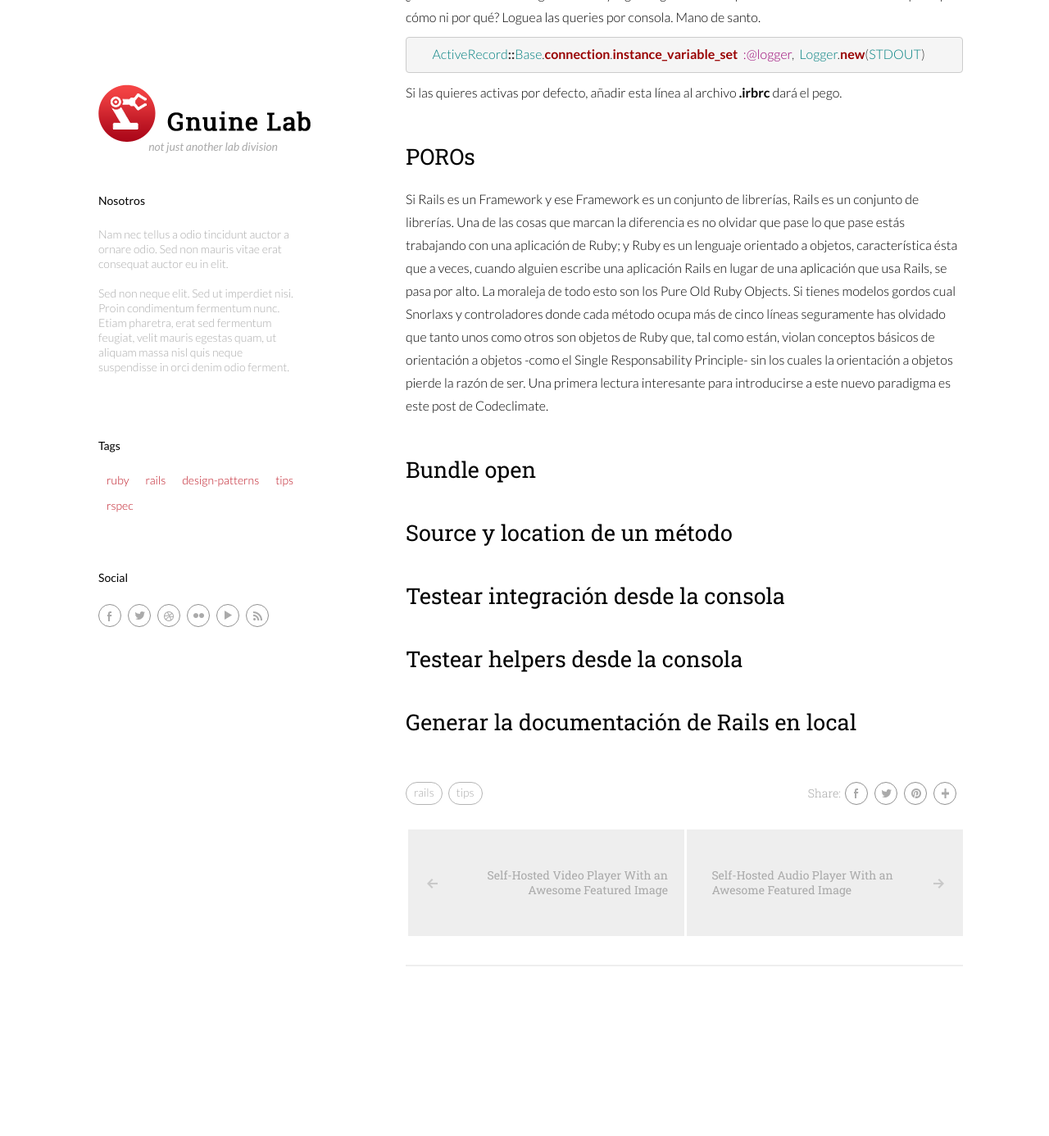
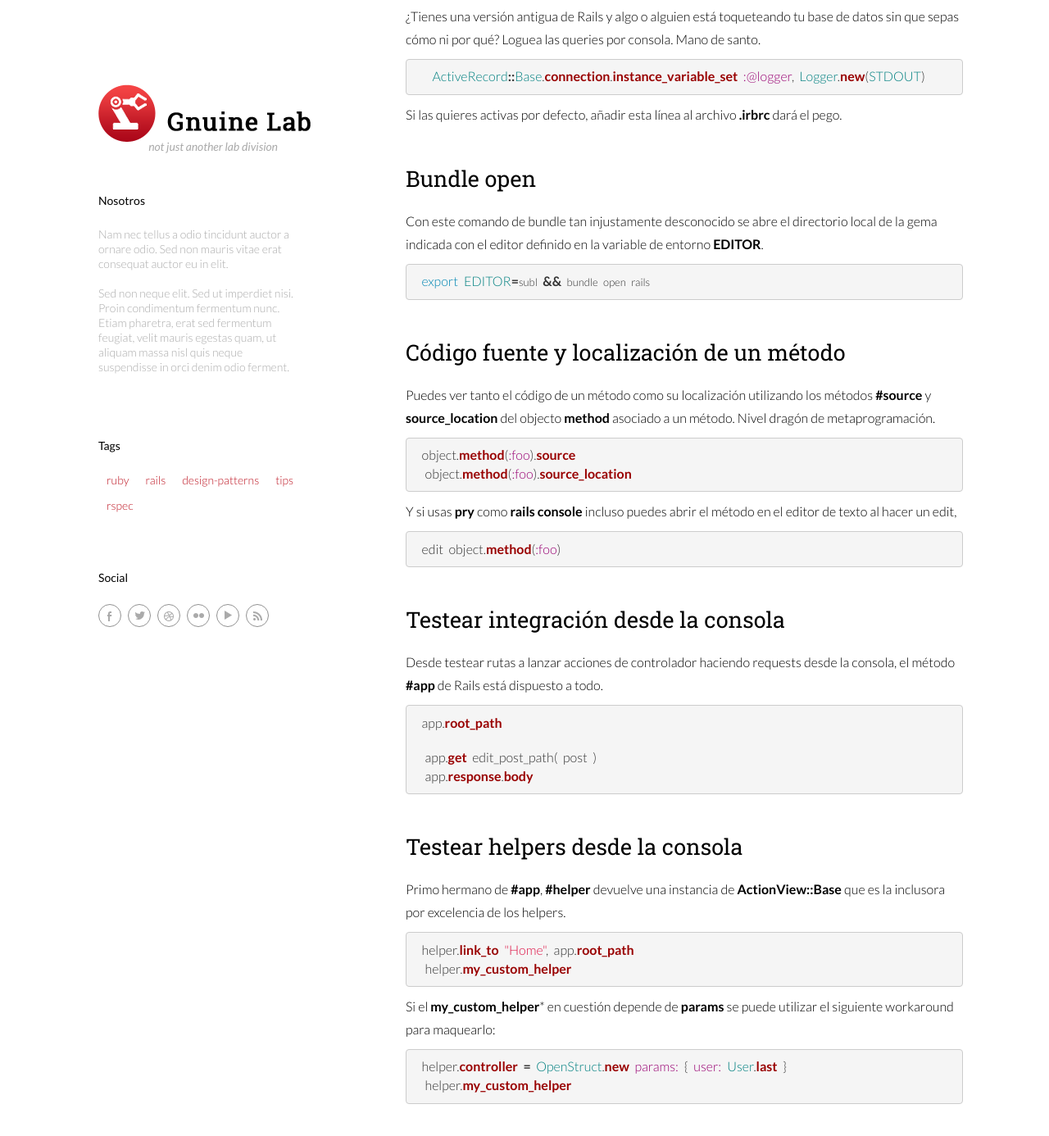
Before and after one commit to hizai/gnuine-lab, a Jekyll site: the page built from _posts/2014-04-22-truquillos-y-utilidades-de-rails.md, in a window 1280 px wide and 1400 px high, scrolled down 1423 px. Shown: the top 1386 px of the window at 82% size. Built offline with Jekyll 4.4.1, drawn with Linux system fonts in a browser that asks for light colours; nearby versions of some CDN libraries; library files that are not in the unit come from our copies; Markdown is read by kramdown in place of the engine named in the settings; before the commit the page ends 2722 px from its top, so only the background shows below that; some of the changed text lies outside the part shown.

Commit message:
Post: Truquillos y utilidades de Rails splitted in two different entries

```diff
--- a/_posts/2014-04-22-truquillos-y-utilidades-de-rails.md
+++ b/_posts/2014-04-22-truquillos-y-utilidades-de-rails.md
@@ -1,6 +1,6 @@
 ---
 layout: post
-title:  "Truquillos y utilidades de Rails"
+title:  "Truquillos y utilidades para la vida del desarrollador de Rails"
 date:   2014-04-22 09:06:00
 categories: rails tips
 author: Jesús Prieto
@@ -54,21 +54,67 @@
 
 Si las quieres activas por defecto, añadir esta línea al archivo **.irbrc** dará el pego.
 
-## POROs
-
-Si Rails es un Framework y ese Framework es un conjunto de librerías, Rails es un conjunto de librerías. Una de las cosas que marcan la diferencia es no olvidar que pase lo que pase estás trabajando con una aplicación de Ruby; y Ruby es un lenguaje orientado a objetos, característica ésta que a veces, cuando alguien escribe una aplicación Rails en lugar de una aplicación que usa Rails, se pasa por alto. La moraleja de todo esto son los Pure Old Ruby Objects. Si tienes modelos gordos cual [Snorlaxs][snorlax] y controladores donde cada método ocupa más de cinco líneas seguramente has olvidado que tanto unos como otros son objetos de Ruby que, tal como están, violan conceptos básicos de orientación a objetos -como el [Single Responsability Principle][single_responsability_principle]- sin los cuales la orientación a objetos pierde la razón de ser. Una primera lectura interesante para introducirse a este nuevo paradigma es [este post de Codeclimate][code_climate_poros].
-
 ## Bundle open
 
+Con este comando de bundle tan injustamente desconocido se abre el directorio local de la gema indicada  con el editor definido en la variable de entorno **EDITOR**.
 
+{% highlight bash %}
+  export EDITOR=subl && bundle open rails
+{% endhighlight %}
 
-## Source y location de un método
+## Código fuente y localización de un método
+
+Puedes ver tanto el código de un método como su localización utilizando los métodos **#source** y **source_location** del objecto **method** asociado a un método. Nivel dragón de metaprogramación.
+
+{% highlight ruby %}
+  object.method(:foo).source
+  object.method(:foo).source_location
+{% endhighlight %}
+
+Y si usas **pry** como **rails console** incluso puedes abrir el método en el editor de texto al hacer un edit,
+
+{% highlight ruby %}
+  edit object.method(:foo)
+{% endhighlight %}
 
 ## Testear integración desde la consola
 
+Desde testear rutas a lanzar acciones de controlador haciendo requests desde la consola, el método **#app** de Rails está dispuesto a todo.
+
+{% highlight ruby %}
+  app.root_path
+
+  app.get edit_post_path( post )
+  app.response.body
+{% endhighlight %}
+
 ## Testear helpers desde la consola
 
+Primo hermano de **#app**, **#helper** devuelve una instancia de **ActionView::Base** que es la inclusora por excelencia de los helpers.
+
+{% highlight ruby %}
+  helper.link_to "Home", app.root_path
+  helper.my_custom_helper
+{% endhighlight %}
+
+Si el **my_custom_helper*** en cuestión depende de **params** se puede utilizar el siguiente workaround para maquearlo:
+
+{% highlight ruby %}
+  helper.controller = OpenStruct.new params: { user: User.last }
+  helper.my_custom_helper
+{% endhighlight %}
+
 ## Generar la documentación de Rails en local
+
+¿Aislado en las montañas, sin rastro de ondas wifi y con mono de Rails? Rails viene con un conjunto de rake tasks para autogenerar HTML de la documentación en local. Échales un ojo con:
+
+{% highlight ruby %}
+  rake -T | grep doc
+{% endhighlight %}
+
+## POROs
+
+Si Rails es un Framework y ese Framework es un conjunto de librerías, Rails es un conjunto de librerías. Una de las cosas que marcan la diferencia es no olvidar que pase lo que pase estás trabajando con una aplicación de Ruby; y Ruby es un lenguaje orientado a objetos, característica ésta que a veces, cuando alguien escribe una aplicación Rails en lugar de una aplicación que usa Rails, se pasa por alto. La moraleja de todo esto son los Pure Old Ruby Objects. Si tienes modelos gordos cual [Snorlaxs][snorlax] y controladores donde cada método ocupa más de cinco líneas seguramente has olvidado que tanto unos como otros son objetos de Ruby que, tal como están, violan conceptos básicos sin los cuales la orientación a objetos pierde la razón de ser -como [Single Responsability Principle][single_responsability_principle]-. Una primera lectura interesante para introducirse a este nuevo paradigma es [este post de Codeclimate][code_climate_poros].
 
 [snorlax]: http://www.dltk-kids.com/pokemon/adoptions/143.gif
 [dry]: http://es.wikipedia.org/wiki/No_te_repitas
--- /dev/null
+++ b/rspec/index.html
@@ -0,0 +1,6 @@
+---
+layout: default
+title: Gnuine Lab&#58; Tag Rspec
+---
+
+{% include shared/list_page.html post_list=site.categories.rspec title='Rspec posts' %}
```
Also changed, not shown: _posts/2014-05-02-truquillos-y-utilidades-de-rspec.md (+3 -3 lines).
